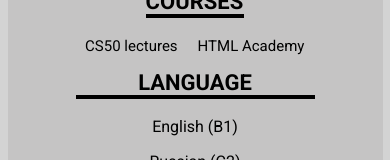
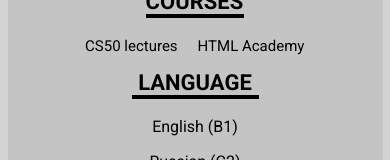
Before and after one commit to MatveiMatyuk/rsschool-cv, a plain HTML site: page index.html in a window 390 px wide. Shown: the part 1348-1508 px from the top of the page. Drawn offline with Linux system fonts and the light colour scheme.

Commit message:
docs: update file style.css

```diff
--- a/style.css
+++ b/style.css
@@ -543,8 +543,8 @@ footer {
     }
 
     .lang {
-        margin-left: 68px;
-        margin-right: 68px;
+        margin-left: 124px;
+        margin-right: 124px;
     }
 
     .language {
```
